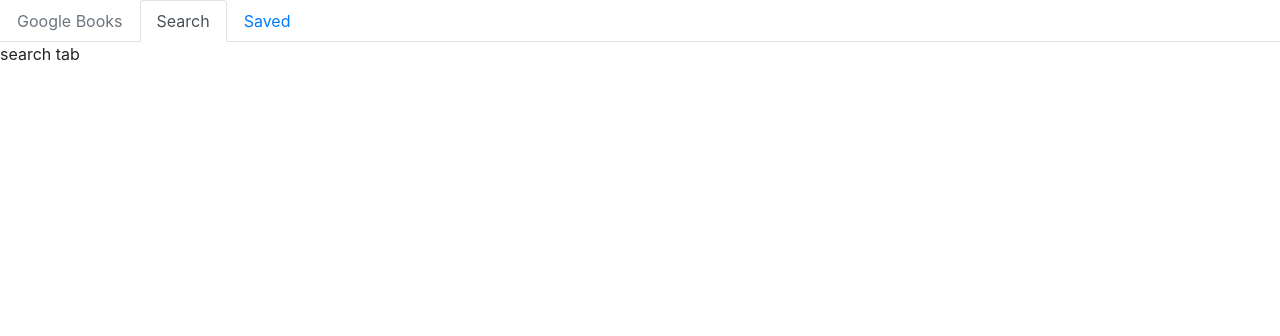
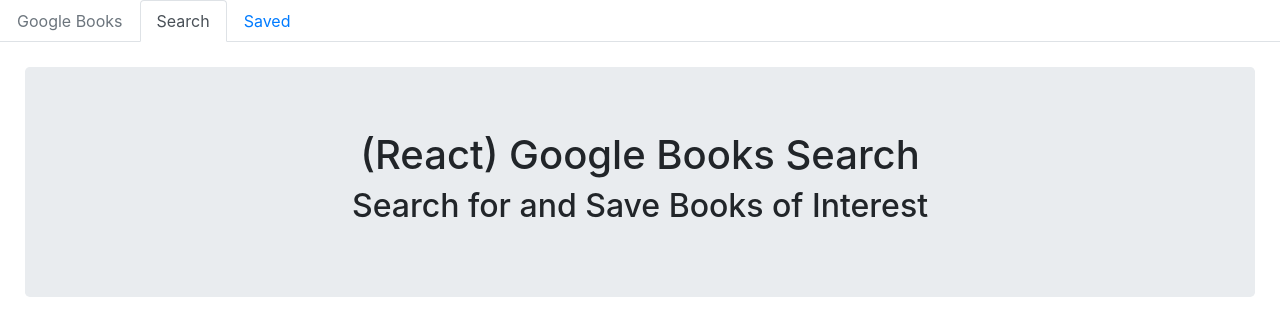
Before and after one commit to thejihongjin/20-Google-Books-Search, a React (Create React App) app in the folder create-react-express/client/: page / in a window 1280 px wide. Shown: the top 336 px of the page. Built offline with nearby package versions, Linux system fonts and the light colour scheme.

Commit message:
deleted favicon and manifest files and references, added Header component

```diff
--- a/create-react-express/client/public/index.html
+++ b/create-react-express/client/public/index.html
@@ -4,21 +4,6 @@
     <meta charset="utf-8">
     <meta name="viewport" content="width=device-width, initial-scale=1, shrink-to-fit=no">
     <meta name="theme-color" content="#000000">
-    <!--
-      manifest.json provides metadata used when your web app is added to the
-      homescreen on Android. See https://developers.google.com/web/fundamentals/engage-and-retain/web-app-manifest/
-    -->
-    <link rel="manifest" href="%PUBLIC_URL%/manifest.json">
-    <link rel="shortcut icon" href="%PUBLIC_URL%/favicon.ico">
-    <!--
-      Notice the use of %PUBLIC_URL% in the tags above.
-      It will be replaced with the URL of the `public` folder during the build.
-      Only files inside the `public` folder can be referenced from the HTML.
-
-      Unlike "/favicon.ico" or "favicon.ico", "%PUBLIC_URL%/favicon.ico" will
-      work correctly both with client-side routing and a non-root public URL.
-      Learn how to configure a non-root public URL by running `npm run build`.
-    -->
     <title>React App</title>
     <link rel="stylesheet" href="https://maxcdn.bootstrapcdn.com/bootstrap/4.3.1/css/bootstrap.min.css"
       integrity="sha384-ggOyR0iXCbMQv3Xipma34MD+dH/1fQ784/j6cY/iJTQUOhcWr7x9JvoRxT2MZw1T" crossorigin="anonymous" />
--- a/create-react-express/client/src/App.js
+++ b/create-react-express/client/src/App.js
@@ -1,6 +1,9 @@
 import React, { Component } from "react";
 import Tabs from "react-bootstrap/Tabs";
 import Tab from "react-bootstrap/Tab";
+import Header from "./components/Header";
+// import Search from "./pages/Search";
+// import Saved from "./pages/Saved";
 
 class App extends Component {
     render() {
@@ -9,10 +12,12 @@
                 <Tabs defaultActiveKey="search" transition={false} id="noanim-tab-example">
                     <Tab eventKey="home" title="Google Books" disabled />
                     <Tab eventKey="search" title="Search">
-                        search tab
+                        <Header />
+                        {/* <Search /> */}
                     </Tab>
                     <Tab eventKey="contact" title="Saved">
-                        saved tab
+                        <Header />
+                        {/* <Saved /> */}
                     </Tab>
                 </Tabs>
             </div>
--- /dev/null
+++ b/create-react-express/client/src/components/Header.js
@@ -0,0 +1,18 @@
+import React from "react";
+import Jumbotron from "react-bootstrap/Jumbotron";
+
+const jumbotronStyle = {
+    textAlign: "center",
+    margin: "25px"
+}
+
+const Header = () => {
+    return (
+        <Jumbotron style={jumbotronStyle}>
+            <h1>(React) Google Books Search</h1>
+            <h2>Search for and Save Books of Interest</h2>
+        </Jumbotron>
+    );
+}
+
+export default Header;
```
Also changed, not shown: create-react-express/client/public/manifest.json (deleted), 1 other file (tests, documents, lock files or other folders).
